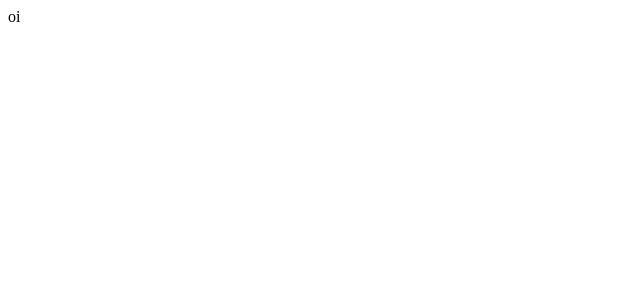
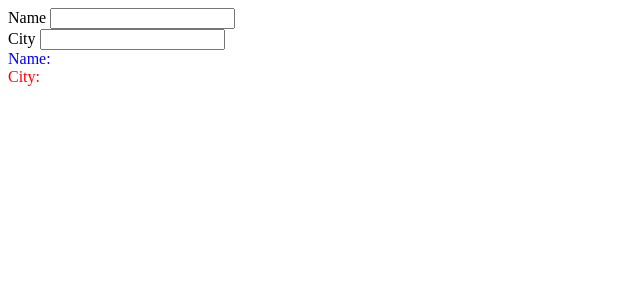
Before and after one commit to rodrigocfd/react-typescript-redux-example, a React (Create React App) app: page / in a window 1280 px wide. Shown: the top 300 px of the page, without its empty margins (0-640 px from the left). Built offline with nearby package versions, Linux system fonts and the light colour scheme.

Commit message:
Typed Redux updating 1 value at time.

```diff
--- a/package.json
+++ b/package.json
@@ -14,9 +14,12 @@
 		"@types/node": "^13.9.1",
 		"@types/react": "^16.9.23",
 		"@types/react-dom": "^16.9.5",
+		"@types/react-redux": "^7.1.7",
 		"react": "^16.13.0",
 		"react-dom": "^16.13.0",
+		"react-redux": "^7.2.0",
 		"react-scripts": "3.4.0",
+		"redux": "^4.0.5",
 		"typescript": "^3.8.3"
 	},
 	"scripts": {
--- a/src/app/App.tsx
+++ b/src/app/App.tsx
@@ -1,8 +1,17 @@
 import React from 'react';
+
+import {ReduxProvider} from './Redux';
+import Inputs from './Inputs';
+import TextBlue from './TextBlue';
+import TextRed from './TextRed';
 
 function App() {
 	return (
-		<div>oi</div>
+		<ReduxProvider>
+			<Inputs />
+			<TextBlue />
+			<TextRed />
+		</ReduxProvider>
 	);
 }
 
--- /dev/null
+++ b/src/app/Inputs.tsx
@@ -0,0 +1,21 @@
+import React from 'react';
+
+import {useRedux} from './Redux';
+
+function Inputs() {
+	const [name, setName] = useRedux('name');
+	const [city, setCity] = useRedux('city');
+
+	return (<>
+		<div>
+			Name <input type="text" autoComplete="off" value={name}
+				onChange={e => setName(e.target.value)} />
+		</div>
+		<div>
+			City <input type="text" autoComplete="off" value={city}
+				onChange={e => setCity(e.target.value)} />
+		</div>
+	</>);
+}
+
+export default Inputs;
--- /dev/null
+++ b/src/app/Redux.tsx
@@ -0,0 +1,49 @@
+import React from 'react';
+import * as Redux from 'redux';
+import * as ReactRedux from 'react-redux';
+
+// Initial state to be kept into Redux store.
+const initialState = {
+	name: '',
+	city: ''
+};
+
+type StateT = typeof initialState;
+type ActionTypeT = keyof StateT;
+type ActionT<K extends ActionTypeT> = {type: K, payload: typeof initialState[K]};
+
+// The reducer function.
+function reducer<K extends ActionTypeT>(state = initialState, action: ActionT<K>): StateT {
+	return (state[action.type] !== undefined)
+		? {...state, [action.type]: action.payload}
+		: state;
+}
+
+const store = Redux.createStore<StateT, any, unknown, unknown>(reducer);
+
+// Redux provider, should wrap the root application component.
+type ReduxProviderProps = {
+	children: React.ReactNode
+};
+
+function ReduxProvider({children}: ReduxProviderProps) {
+	return (
+		<ReactRedux.Provider store={store}>
+			{children}
+		</ReactRedux.Provider>
+	);
+}
+
+// Custom hook that returns a get/set pair to Redux store.
+function useRedux(key: ActionTypeT) {
+	const value = ReactRedux.useSelector((state: StateT) => state[key]);
+	const dispatch = ReactRedux.useDispatch();
+
+	function setValue(newVal: typeof initialState[typeof key]) {
+		dispatch({type: key, payload: newVal});
+	}
+
+	return [value, setValue] as const;
+}
+
+export {ReduxProvider, useRedux};
--- /dev/null
+++ b/src/app/TextBlue.tsx
@@ -0,0 +1,14 @@
+import React from 'react';
+
+import {useRedux} from './Redux';
+
+function TextBlue() {
+	console.log('BLUE');
+	const [name] = useRedux('name');
+
+	return (
+		<div style={{color: 'blue'}}>Name: {name}</div>
+	);
+}
+
+export default TextBlue;
--- /dev/null
+++ b/src/app/TextRed.tsx
@@ -0,0 +1,14 @@
+import React from 'react';
+
+import {useRedux} from './Redux';
+
+function TextRed() {
+	console.log('RED');
+	const [city] = useRedux('city');
+
+	return (
+		<div style={{color: 'red'}}>City: {city}</div>
+	);
+}
+
+export default TextRed;
```
Also changed, not shown: 1 other file (tests, documents, lock files or other folders).
